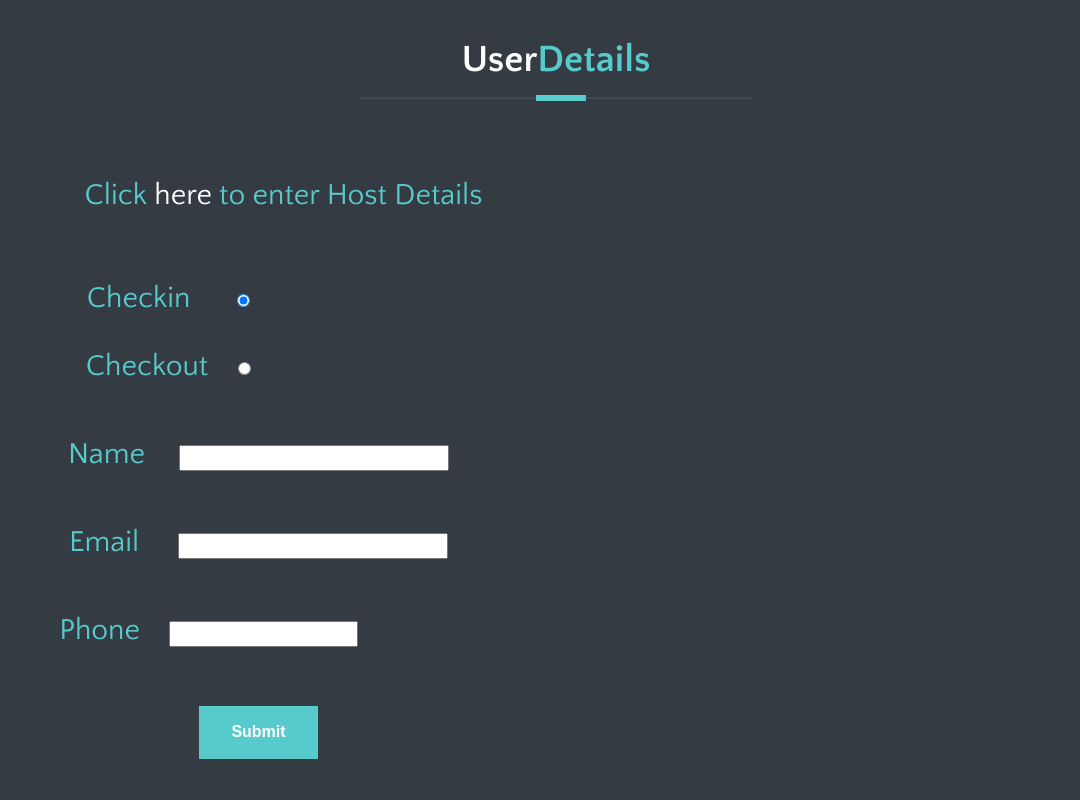
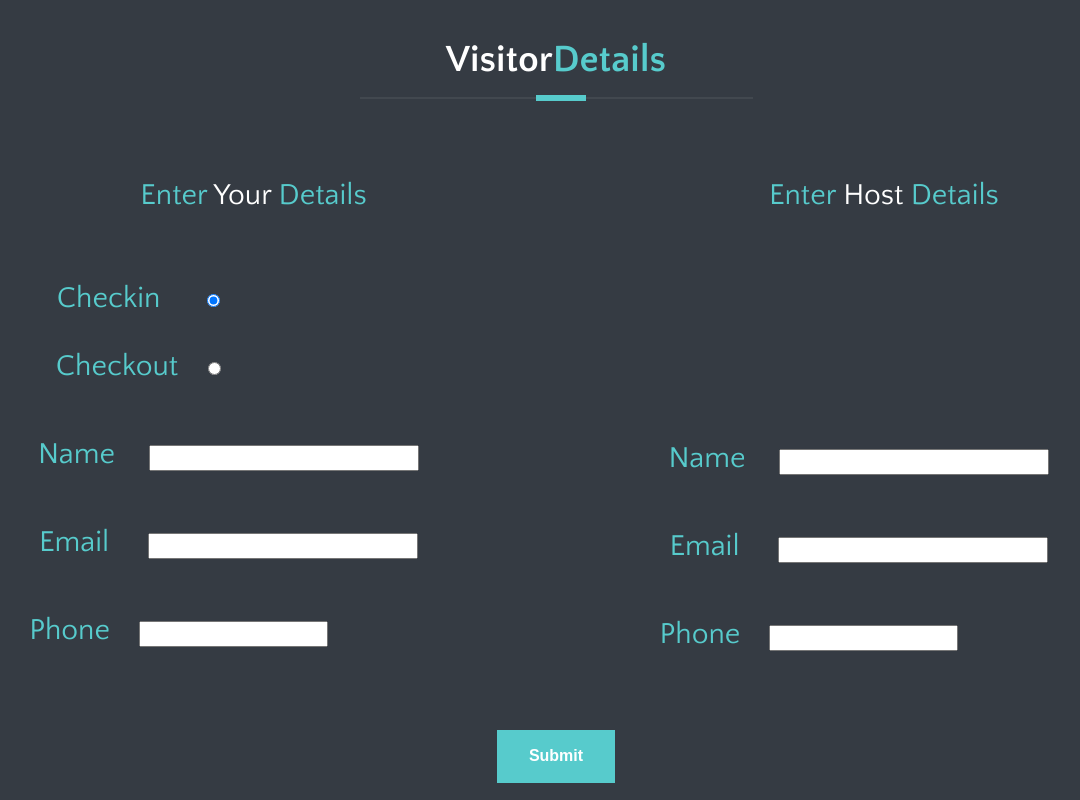
Before and after one commit to Priyamladha/Entry-management, a Flask app: page / in a window 1280 px wide. Shown: the whole page, without its empty margins (84-1164 px from the left). Run offline with Flask 2, Linux system fonts and the light colour scheme; some libraries are stand-ins or nearby versions; some web fonts are replaced.

Commit message:
changed to single plage

```diff
--- a/app.py
+++ b/app.py
@@ -33,10 +33,6 @@ db.create_all()
 def download_file():
     return render_template('index.html')
 
-@app.route('/host')
-def download():
-    return render_template('host.html')
-
 @app.route('/', methods=['POST'])
 def user_post():
 
@@ -44,6 +40,16 @@ def user_post():
     email = request.form['email']
     number = request.form['number']
     value = request.form['check']
+
+    hostname = request.form['hostname']
+    hostemail = request.form['hostemail']
+    hostnumber = request.form['hostnumber']
+    if hostname=="" or hostemail=="" or hostnumber=="":
+        pass
+    else:
+        import create_host
+        create_host.create(hostname,hostemail,hostnumber)
+
     if value=="checkin":
         import checkin
         flagg=checkin.send(name,email,number)
@@ -54,14 +60,6 @@ def user_post():
         return render_template("index.html",flag=flag)
 
 
-@app.route('/host', methods=['POST'])
-def host_post():
-    name = request.form['name']
-    email = request.form['email']
-    number = request.form['number']
-    import create_host
-    flag = create_host.create(name,email,number)
-    return render_template("host.html",flag=flag)
 
 if __name__ == "__main__":
     app.run(debug=True)
--- a/checkin.py
+++ b/checkin.py
@@ -48,6 +48,12 @@ def send(name1,email1,number1):
         s.login(sender_id,"qKHcnWwBEkL8g96")
         s.send_message(msg)
         s.quit()
+
+        host1=Host.query.first()
+        host_number=host1.number
+        Host.query.filter_by(number=host_number).delete()
+        db.session.commit()
+
         return -1
     except:
         try:
--- a/templates/index.html
+++ b/templates/index.html
@@ -39,16 +39,16 @@
 					<!-- section title -->
 					<div class="title text-center wow fadeIn" data-wow-duration="1500ms" >
             <br>
-						<h2>User<span class="color">Details</span> </h2>
+						<h2>Visitor<span class="color">Details</span> </h2>
 						<div class="border"></div>
 					</div>
 					<!-- /section title -->
 
 					<!-- About item -->
-					<div style="">
-					<div class="col-lg-6 text-center wow fadeInUp" data-wow-duration="500ms" style="margin-left:30px" >
+					<div class="wow fadeInUp">
+					<div class="col-sm-6 text-center wow " data-wow-duration="500ms" style="margin-left:0px" >
 						<div >
-							<h2 style="color: #57CBCC;margin-left:50px" >Click <a href="/host">here</a> to enter Host Details</h2>
+							<h2 style="color: #57CBCC;margin-left:50px" >Enter <span style="color: white;">Your</span> Details</h2>
 							<br><br>
 							  <form method="post">
                   <div style="margin-right:180px">
@@ -64,23 +64,34 @@
                 <div style="margin-right:100px">
 								<label><h2 style="color: #57CBCC;" >Phone</h2></label>  <input type="number" name="number"  required="required" style="margin-left:25px"/></div>
 								<br><br>
-								<button class="btnn" type="submit" class="button"><strong>Submit</strong></button>
-							  </form>
+
+
 
 						</div>
 					</div>
 
-					<div class="col-md-5 text-center wow fadeInUp" data-wow-duration="500ms" data-wow-delay="500ms" style="margin-left:100px">
-						<div class="block kill-margin-bottom">
+					<div class="col-sm-5 text-center wow" data-wow-duration="500ms" data-wow-delay="500ms" style="margin-left:30px">
+						<h2 style="color: #57CBCC;margin-left:50px" >Enter <span style="color: white;">Host</span> Details</h2>
+							<br><br><br><br><br><br><br><br><br><br>
+						<label ><h2 style="color: #57CBCC;">Name</h2></label>  <input type="text" name="hostname"   size="30" style="margin-left:30px"/>
+						<br>
+						<br>
+						<label><h2 style="color: #57CBCC;">Email</h2></label>  <input type="email" name="hostemail"   size="30" style="margin-left:35px"/>
+		<br><br>
+		<div style="margin-right:100px">
+						<label><h2 style="color: #57CBCC;" >Phone</h2></label>  <input type="number" name="hostnumber"   style="margin-left:25px"/></div>
+						<br><br>
 
-						</div>
+
 					</div>
 					</div>
 					<!-- End About item -->
 
 				</div> 		<!-- End row -->
 			</div>
-
+			<br>
+			<center><button class="btnn wow fadeInUp" type="submit" class="button"><strong>Submit</strong></button></center>
+		</form>
 		</div>   <!-- End section -->
 
 <script>
@@ -96,7 +107,7 @@
 	if(y==1)
 	alert("User Exists Already");
 	else if(y==2)
-	alert("No Host, add Host");
+	alert("No Host, Enter Host Details");
 	else if(y==-1)
 	alert("User Checked-in Successfully");
   </script>
```
Also changed, not shown: create_host.py (+0 -8 lines), templates/host.html (deleted, +0 -112 lines), README.md.
